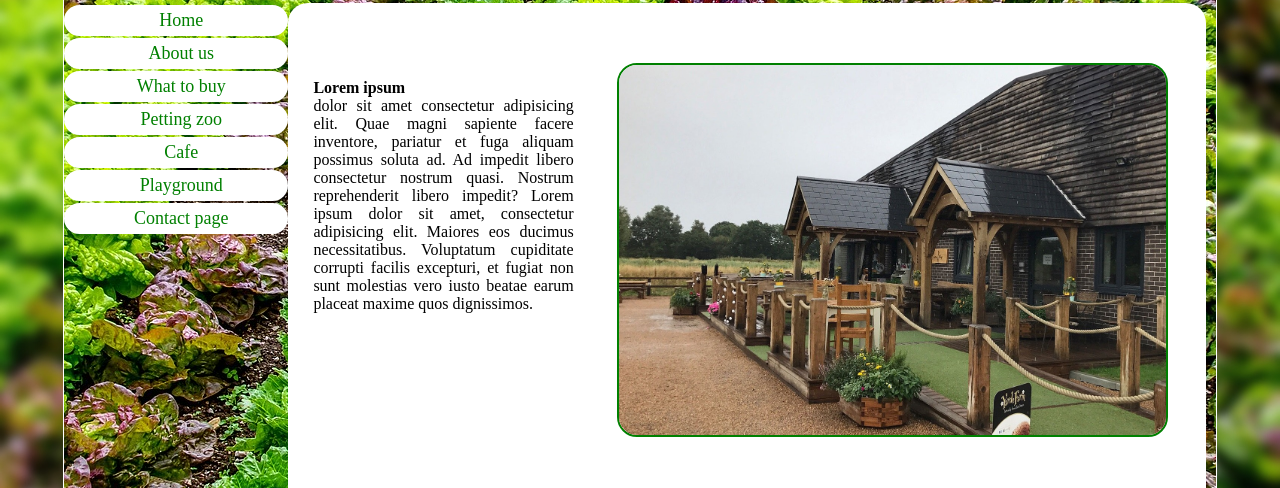
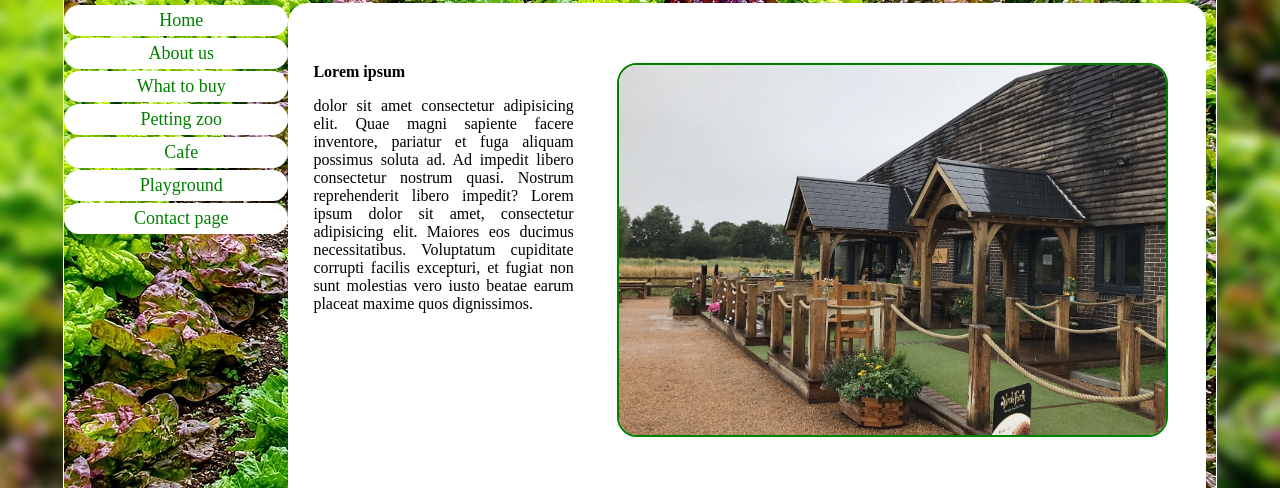
Before and after one commit to HannaOdud/farmSite, a plain HTML site: page cafe.html in a window 1280 px wide. Shown: the part 178-666 px from the top of the page. Drawn offline with Linux system fonts and the light colour scheme.

Commit message:
Update cafe.html

```diff
--- a/cafe.html
+++ b/cafe.html
@@ -36,7 +36,7 @@
             <div class="content">
                 <div class="cafe-top">
                     <div class="cafe-text">
-                        <p> <h4>Lorem ipsum </h4> dolor sit amet consectetur adipisicing elit. Quae magni sapiente facere inventore, pariatur et fuga aliquam possimus soluta ad. Ad impedit libero consectetur nostrum quasi. Nostrum reprehenderit libero impedit? Lorem ipsum dolor sit amet, consectetur adipisicing elit. Maiores eos ducimus necessitatibus. Voluptatum cupiditate corrupti facilis excepturi, et fugiat non sunt molestias vero iusto beatae earum placeat maxime quos dignissimos.</p>
+                        <h4>Lorem ipsum </h4> <p>  dolor sit amet consectetur adipisicing elit. Quae magni sapiente facere inventore, pariatur et fuga aliquam possimus soluta ad. Ad impedit libero consectetur nostrum quasi. Nostrum reprehenderit libero impedit? Lorem ipsum dolor sit amet, consectetur adipisicing elit. Maiores eos ducimus necessitatibus. Voluptatum cupiditate corrupti facilis excepturi, et fugiat non sunt molestias vero iusto beatae earum placeat maxime quos dignissimos.</p>
                     <div class="cafe-information">
                         </div>
                     </div>
```
